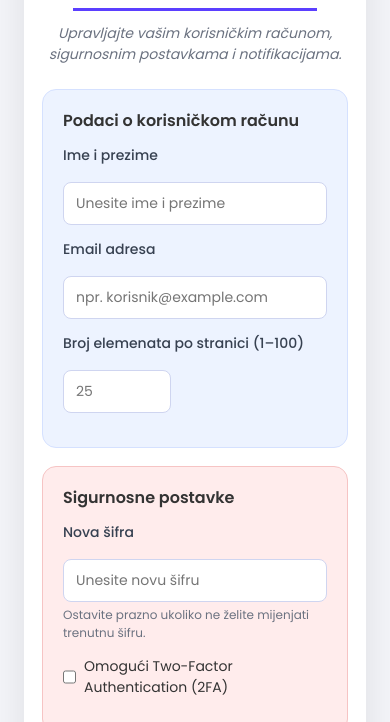
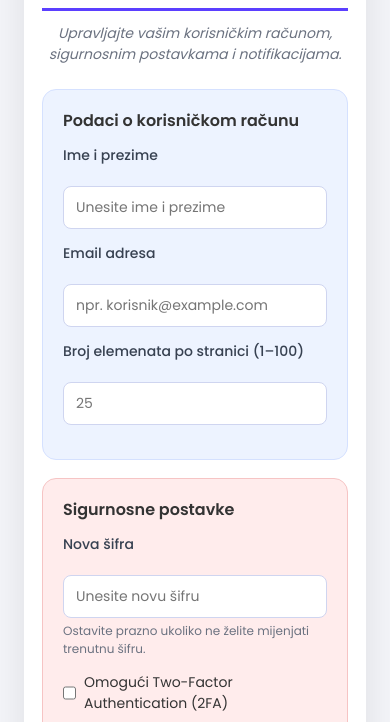
Before and after one commit to hhadzicc/scenarij-app, a plain HTML site: page html/user.html in a window 390 px wide. Shown: the part 122-844 px from the top of the page. Drawn offline with Linux system fonts and the light colour scheme.

Commit message:
fix(zadatak3): ispravljena struktura i stil user forme . popravljena linija iznad i raspored elemenata na malim ekranima

```diff
--- a/css/user.css
+++ b/css/user.css
@@ -1,4 +1,4 @@
-/* osnovni reset */
+/* reset osnovnih stilova */
 * {
   box-sizing: border-box;
   margin: 0;
@@ -7,11 +7,11 @@
 
 body {
   font-family: "Poppins", "Inter", sans-serif;
-  background-color: #f5f6fa;
+  background: #f5f6fa;
   color: #333333;
 }
 
-/* centriranje forme na stranici */
+/* forma centrirana na stranici */
 .page-wrap {
   min-height: 100vh;
   display: flex;
@@ -21,7 +21,7 @@ body {
 }
 
 .settings-form {
-  background-color: #ffffff;
+  background: #ffffff;
   max-width: 840px;
   width: 100%;
   border-radius: 18px;
@@ -29,7 +29,7 @@ body {
   padding: 28px 32px 32px;
 }
 
-/* header forme */
+/* header */
 .settings-header h1 {
   font-size: 26px;
   font-weight: 700;
@@ -41,8 +41,8 @@ body {
 .title-divider {
   border: none;
   border-top: 3px solid #5B3FFF;
-  width: 80%;
-  margin: 0 auto 12px;
+  width: 100%;
+  margin: 0 0 12px 0;
 }
 
 .settings-subtitle {
@@ -52,7 +52,7 @@ body {
   margin-bottom: 24px;
 }
 
-/* sekcije unutar forme */
+/* sekcije */
 .settings-section {
   border-radius: 14px;
   padding: 18px 20px 20px;
@@ -65,19 +65,18 @@ body {
   margin-bottom: 12px;
 }
 
-/* različite pozadine po sekcijama */
 .section-account {
-  background-color: #edf3ff;
+  background: #edf3ff;
   border: 1px solid #d5e1ff;
 }
 
 .section-security {
-  background-color: #ffecec;
+  background: #ffecec;
   border: 1px solid #f6c4c4;
 }
 
 .section-notifications {
-  background-color: #e9fff4;
+  background: #e9fff4;
   border: 1px solid #bfeedd;
 }
 
@@ -105,7 +104,7 @@ body {
   flex: 1;
 }
 
-/* tekstualna polja, broj, password, select */
+/* inputi i select */
 .field-control input[type="text"],
 .field-control input[type="email"],
 .field-control input[type="number"],
@@ -118,7 +117,7 @@ body {
   font-family: inherit;
   font-size: 14px;
   outline: none;
-  background-color: #ffffff;
+  background: #ffffff;
 }
 
 .field-control input:focus,
@@ -127,14 +126,14 @@ body {
   box-shadow: 0 0 0 2px rgba(91, 63, 255, 0.15);
 }
 
-/* hint tekst ispod passworda */
+/* hint ispod passworda */
 .field-hint {
   margin-top: 4px;
   font-size: 12px;
   color: #6b7280;
 }
 
-/* checkbox red */
+/* checkbox */
 .checkbox-row {
   display: flex;
   align-items: center;
@@ -147,7 +146,7 @@ body {
   height: 16px;
 }
 
-/* radio dugmad */
+/* radio grupe */
 .radio-group {
   display: flex;
   flex-wrap: wrap;
@@ -167,11 +166,12 @@ body {
   height: 15px;
 }
 
-/* dropdown */
+/* stil za dropdown strelicu */
 .field-control select {
   appearance: none;
-  background-image: linear-gradient(45deg, transparent 50%, #777 50%),
-                    linear-gradient(135deg, #777 50%, transparent 50%);
+  background-image:
+    linear-gradient(45deg, transparent 50%, #777 50%),
+    linear-gradient(135deg, #777 50%, transparent 50%);
   background-position: calc(100% - 14px) 50%, calc(100% - 9px) 50%;
   background-size: 6px 6px, 6px 6px;
   background-repeat: no-repeat;
@@ -204,7 +204,7 @@ body {
   transform: translateY(1px);
 }
 
-/* responzivnost: ispod 750px labele iznad polja */
+/* mobilni prikaz – labela iznad polja i polja punom širinom */
 @media (max-width: 750px) {
   .settings-form {
     padding: 20px 18px 24px;
@@ -212,11 +212,18 @@ body {
 
   .form-row {
     flex-direction: column;
+    align-items: stretch;
   }
 
   .form-label {
     flex: none;
+    width: 100%;
     padding-top: 0;
+    margin-bottom: 4px;
+  }
+
+  .field-control {
+    width: 100%;
   }
 
   .radio-group {
@@ -226,8 +233,4 @@ body {
   .form-actions {
     text-align: center;
   }
-
-  .btn-primary {
-    width: 100%;
-  }
 }
```
Also changed, not shown: html/user.html (+1 -1 lines).
